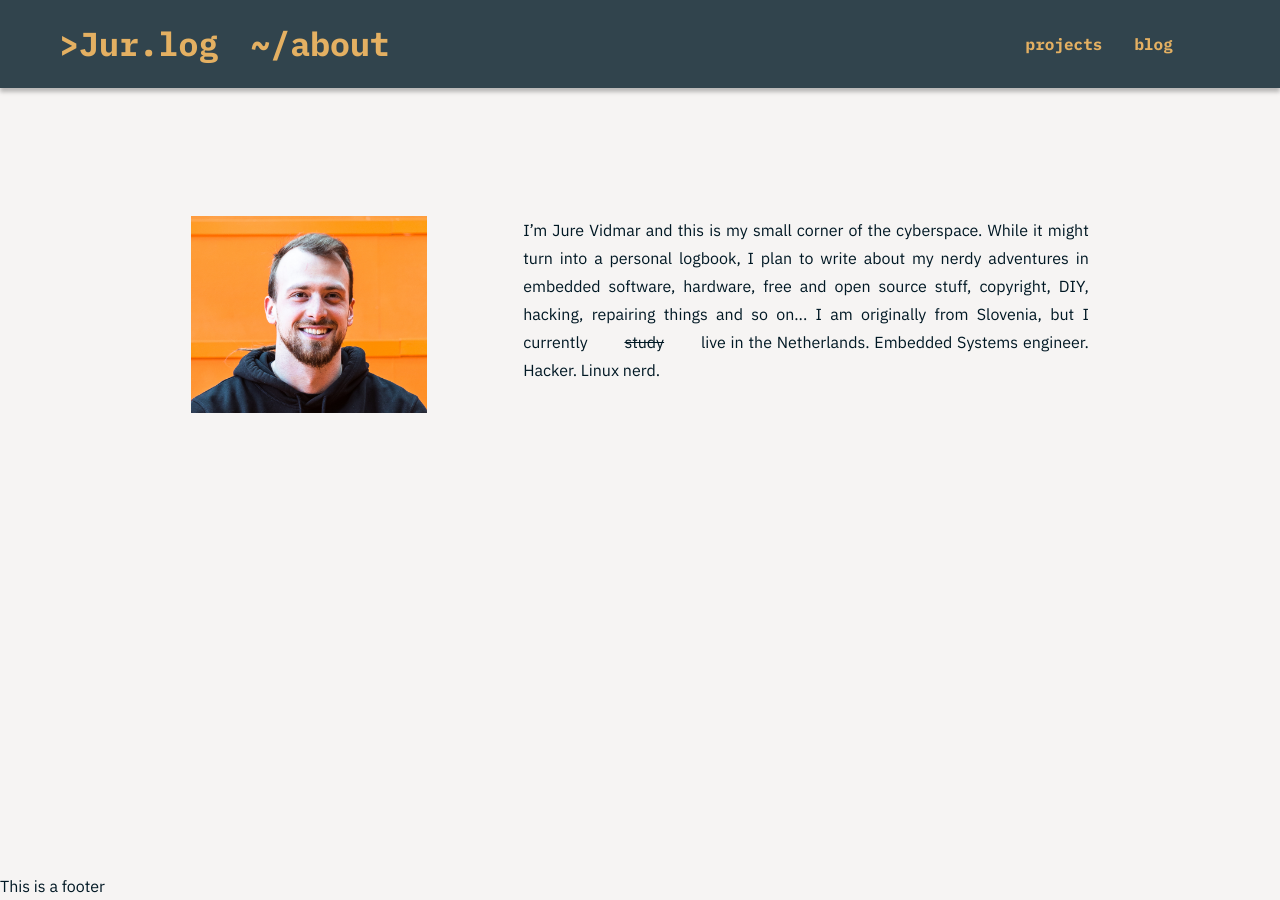
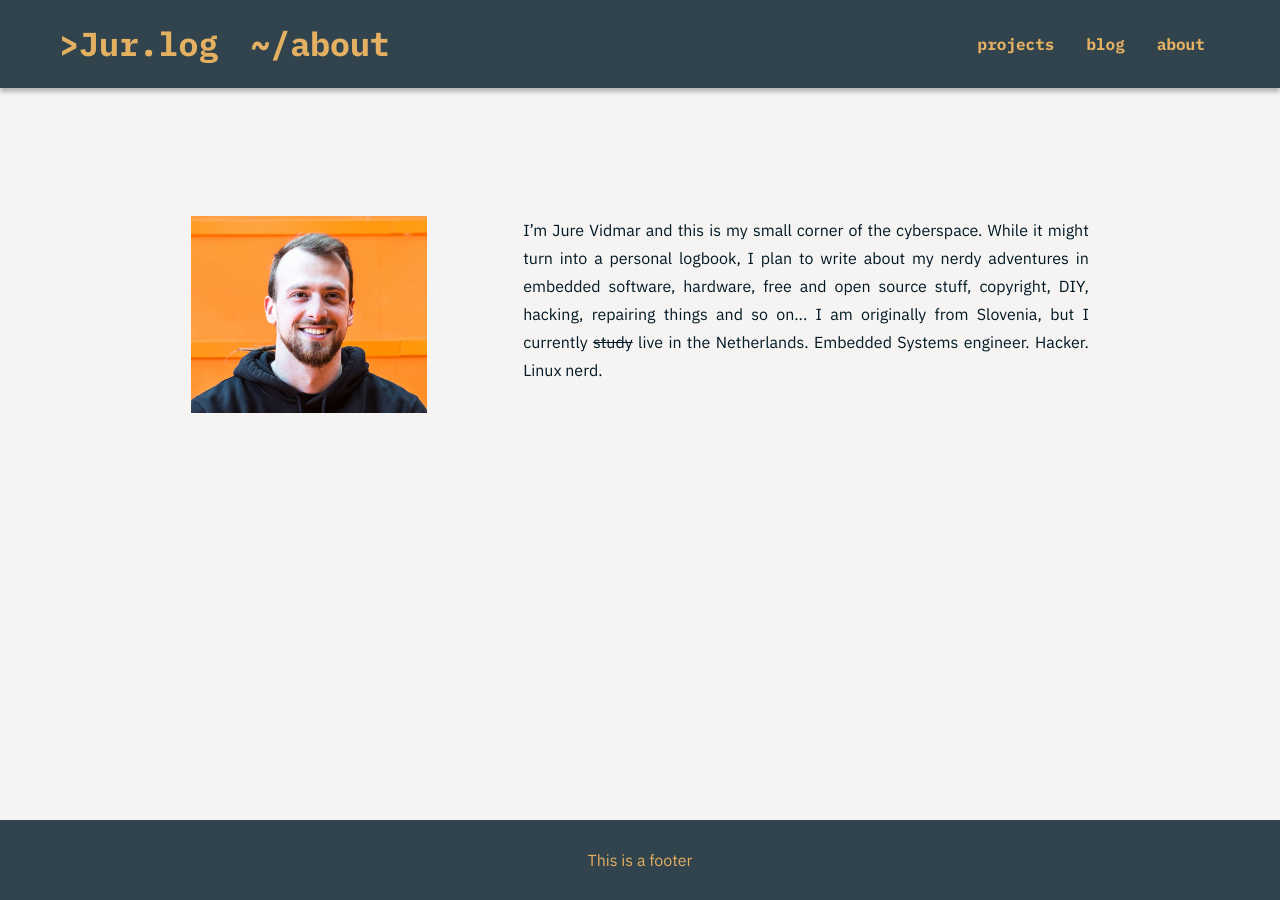
Before and after one commit to jurc192/jurlog, a Jekyll site: the page built from about.html, in a window 1280 px wide. Built offline with Jekyll 4.4.1, drawn with Linux system fonts in a browser that asks for light colours.

Commit message:
Add footer

```diff
--- a/_config.yml
+++ b/_config.yml
@@ -9,7 +9,7 @@ github_username:  jurc192
 navbar_pages:
   - projects.html
   - blog.html
-  - about.md
+  - about.html
 
 permalink: /:categories/:year-:month-:day-:title/
 
--- a/_sass/_base.scss
+++ b/_sass/_base.scss
@@ -176,6 +176,17 @@ article {
 
 
 /*
+    FOOTER
+*/
+.site-footer {
+    display: flex;
+    height: 80px;
+
+    justify-content: center;
+    align-items: center;
+}
+
+/*
     PROJECTS PAGE
 */
 .site-content.projects {
@@ -262,7 +273,7 @@ article {
     max-width: $content-wide-max-width;
 }
 
-    .about * {
+    .about > * {
         padding: 8rem 2rem;
         margin: 0;
     }
--- a/_sass/_colors.scss
+++ b/_sass/_colors.scss
@@ -53,6 +53,14 @@ article time {
     }
 
 /*
+    FOOTER
+*/
+.site-footer {
+    background: $primary-light1;
+    color: $accent;
+}
+
+/*
     HOME PAGE
 */
 
```
